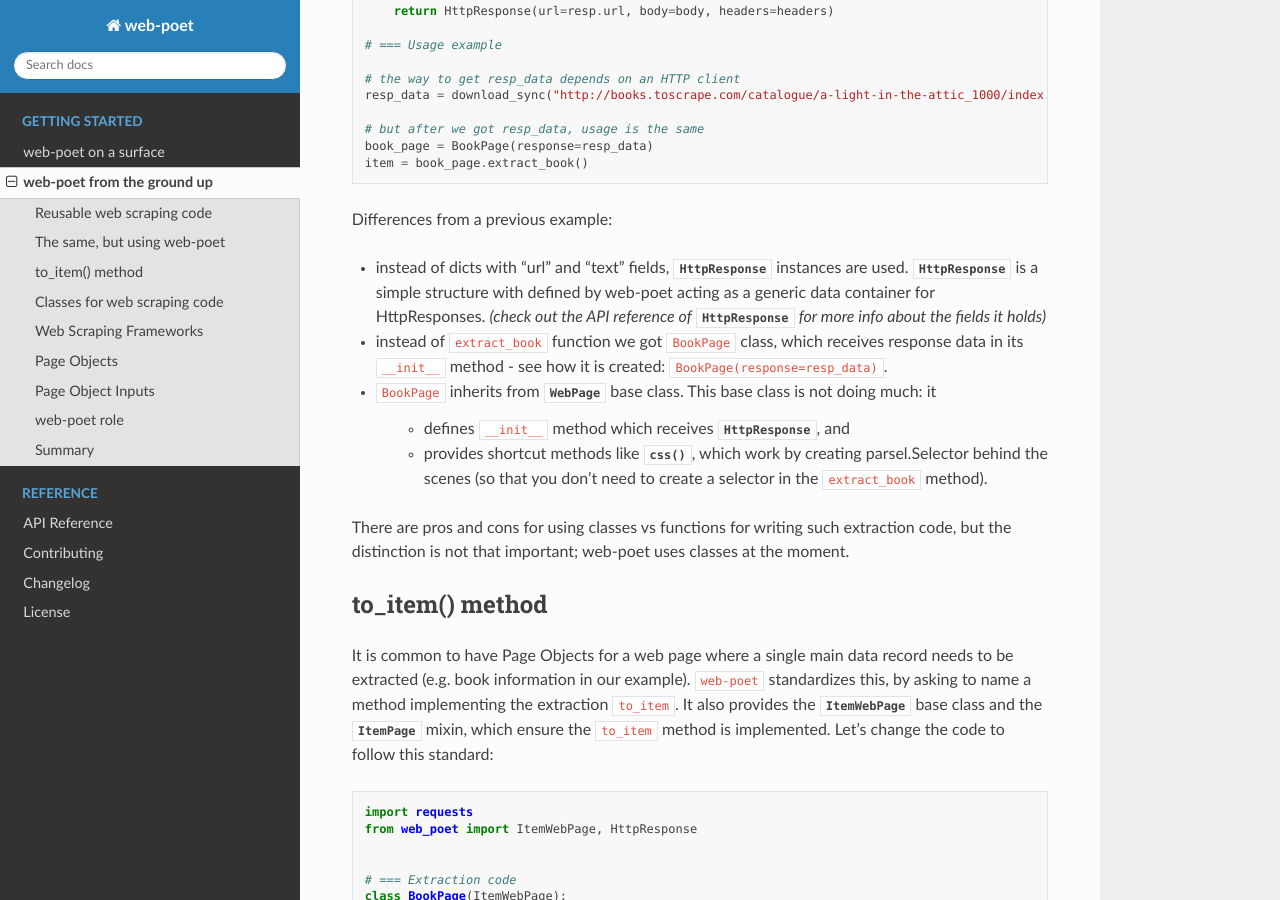
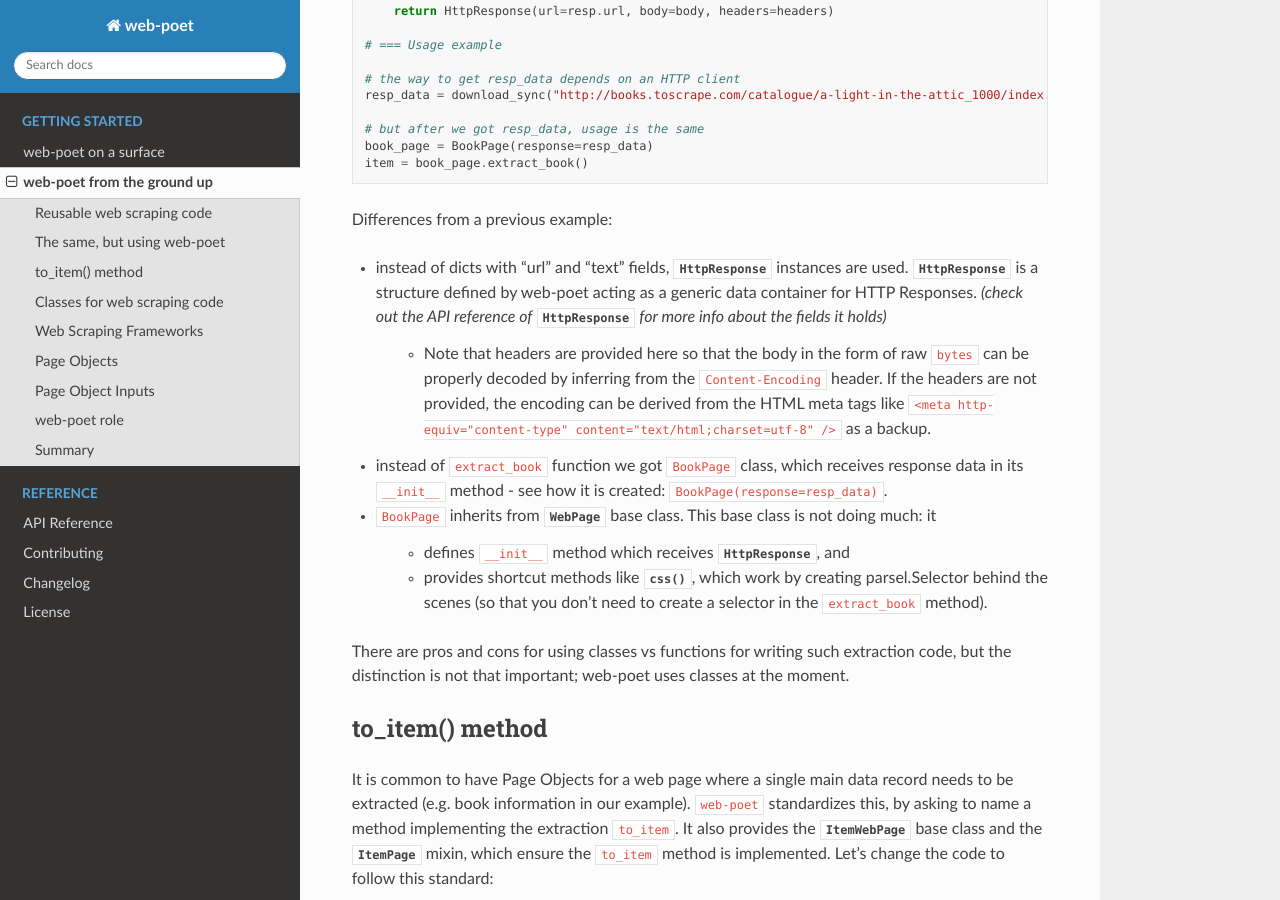
Before and after one commit to scrapinghub/web-poet, a Sphinx documentation site: the page built from docs/intro/from-ground-up.rst, in a window 1280 px wide and 900 px high, scrolled down 2989 px. Built offline with Sphinx 7.4.7 and the Read the Docs theme 2.0.0, drawn with Linux system fonts in a browser that asks for light colours.

Commit message:
provided explanation for decoding response body

```diff
--- a/docs/intro/from-ground-up.rst
+++ b/docs/intro/from-ground-up.rst
@@ -183,10 +183,17 @@ The same, but using web-poet
 Differences from a previous example:
 
 * instead of dicts with "url" and "text" fields, :class:`~.HttpResponse`
-  instances are used. :class:`~.HttpResponse` is a simple structure with
-  defined by web-poet acting as a generic data container for HttpResponses.
+  instances are used. :class:`~.HttpResponse` is a structure
+  defined by web-poet acting as a generic data container for HTTP Responses.
   *(check out the API reference of* :class:`~.HttpResponse` *for more info
   about the fields it holds)*
+
+    * Note that headers are provided here so that the body in the form of
+      raw ``bytes`` can be properly decoded by inferring from the ``Content-Encoding``
+      header. If the headers are not provided, the encoding can be derived
+      from the HTML meta tags like ``<meta http-equiv="content-type"
+      content="text/html;charset=utf-8" />`` as a backup.
+
 * instead of ``extract_book`` function we got ``BookPage`` class,
   which receives response data in its ``__init__`` method - see how it
   is created: ``BookPage(response=resp_data)``.
```
